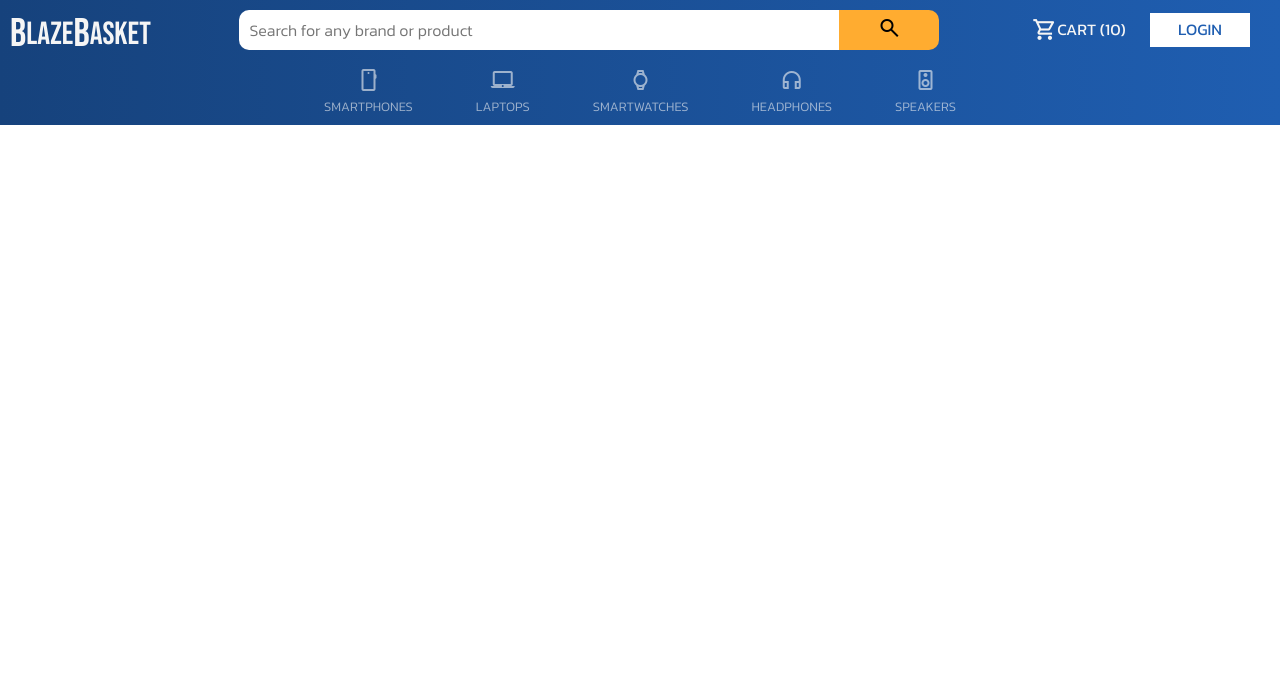
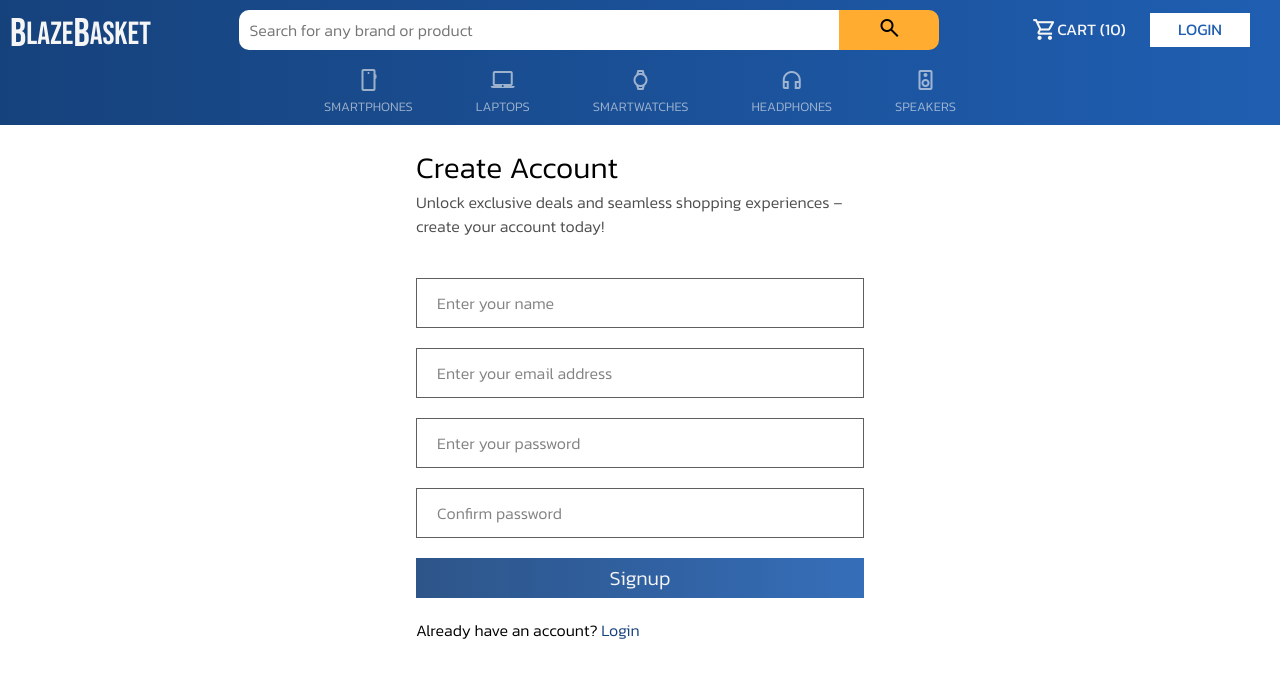
Before and after one commit to prashant-sehgal/blazebasket, a React (Create React App) app: page /signup in a window 1280 px wide. Shown: the top 678 px of the page. Built offline with nearby package versions, Linux system fonts and the light colour scheme.

Commit message:
added parent component form-container for both login and signup page

```diff
--- a/src/App.jsx
+++ b/src/App.jsx
@@ -6,6 +6,7 @@ import {
 } from 'react-router-dom'
 import Home from './pages/Home'
 import Login from './pages/Login'
+import Signup from './pages/Signup'
 import Logo from './components/Logo'
 import SearchBox from './components/SearchBox'
 import Navs from './components/Navs'
@@ -37,6 +38,7 @@ function App() {
         <Routes>
           <Route path="/" element={<Home />} />
           <Route path="/login" element={<Login />} />
+          <Route path="/signup" element={<Signup />} />
         </Routes>
       </Router>
     </div>
--- /dev/null
+++ b/src/components/FormContainer.jsx
@@ -0,0 +1,5 @@
+import React from 'react'
+
+export default function FormContainer({ children, className }) {
+  return <div className={`form-container ${className}`}>{children}</div>
+}
--- a/src/index.css
+++ b/src/index.css
@@ -200,9 +200,8 @@
   height: 100%;
 }
 
-/* login page styles */
-
-.App .login {
+/* form styles */
+.form-container {
   width: 35%;
   margin: auto;
   margin-top: 20px;
@@ -210,31 +209,37 @@
   min-width: 350px;
 }
 
-.App .login .header h2 {
+.form-container .header h2 {
   font-size: 30px;
 }
 
-.App .login .header p {
+.form-container .header p {
   color: var(--text-subtitle);
 }
 
-.login .login-form {
-  height: 220px;
+.form-container form {
   margin-top: 20px;
   display: flex;
   flex-direction: column;
-  justify-content: space-around;
 }
 
-.login-form .form-element input {
+.form-container form .form-element input {
   width: 100%;
   height: 50px;
+  margin-top: 20px;
   border: 1px solid var(--text-subtitle);
   font-size: 16px;
   padding: 20px;
+  opacity: 0.9;
+  transition: opacity 0.1s ease-in-out, transform 0.1s ease-in-out;
 }
 
-.login-form button {
+.form-container form .form-element input:hover {
+  opacity: 1;
+  border-color: var(--secondary);
+}
+
+.form-container form button {
   background: var(--blue-gradient);
   border: none;
   height: 40px;
@@ -243,21 +248,26 @@
   cursor: pointer;
   opacity: 0.9;
   transition: opacity 0.1s ease-in-out;
+  margin-top: 20px;
 }
 
-.login-form button:hover {
+.form-container form button:hover {
   opacity: 1;
 }
 
-.login-form .form-element input:focus {
+.form-container form .form-element input:focus {
   outline: none;
 }
 
-.login .signup-link a {
+.form-container .footer {
+  margin-top: 20px;
+}
+
+.form-container .footer a {
   color: #16427c;
 }
 
-.login .signup-link a:hover {
+.form-container .footer a:hover {
   text-decoration: underline;
 }
 
--- a/src/pages/Login.jsx
+++ b/src/pages/Login.jsx
@@ -1,16 +1,19 @@
 import React from 'react'
 import { NavLink } from 'react-router-dom'
+import FormContainer from '../components/FormContainer'
 
 export default function Login() {
   return (
-    <div className="login">
+    <FormContainer className="login">
       <div className="header">
         <h2>Login</h2>
-        <p className="text">Get access to your favourite brands and products</p>
+        <p className="text">
+          Access your personalized shopping journey with just one click
+        </p>
       </div>
       <form className="login-form">
         <div className="form-element">
-          <input type="text" placeholder="Enter username" required />
+          <input type="email" placeholder="Enter your email address" required />
         </div>
         <div className="form-element">
           <input type="password" placeholder="Enter password" required />
@@ -19,9 +22,9 @@ export default function Login() {
           Login
         </button>
       </form>
-      <p className="signup-link">
+      <p className="footer">
         Do not have an account? <NavLink to="/signup">SignUp</NavLink>
       </p>
-    </div>
+    </FormContainer>
   )
 }
--- /dev/null
+++ b/src/pages/Signup.jsx
@@ -0,0 +1,35 @@
+import React from 'react'
+import FormContainer from '../components/FormContainer'
+import { NavLink } from 'react-router-dom'
+
+export default function signup() {
+  return (
+    <FormContainer className="signup">
+      <div className="header">
+        <h2>Create Account</h2>
+        <p>
+          Unlock exclusive deals and seamless shopping experiences – create your
+          account today!
+        </p>
+      </div>
+      <form>
+        <div className="form-element">
+          <input type="text" placeholder="Enter your name" required />
+        </div>
+        <div className="form-element">
+          <input type="email" placeholder="Enter your email address" required />
+        </div>
+        <div className="form-element">
+          <input type="password" placeholder="Enter your password" required />
+        </div>
+        <div className="form-element">
+          <input type="password" placeholder="Confirm password" required />
+        </div>
+        <button>Signup</button>
+      </form>
+      <p className="footer">
+        Already have an account? <NavLink to="/login">Login</NavLink>
+      </p>
+    </FormContainer>
+  )
+}
```
